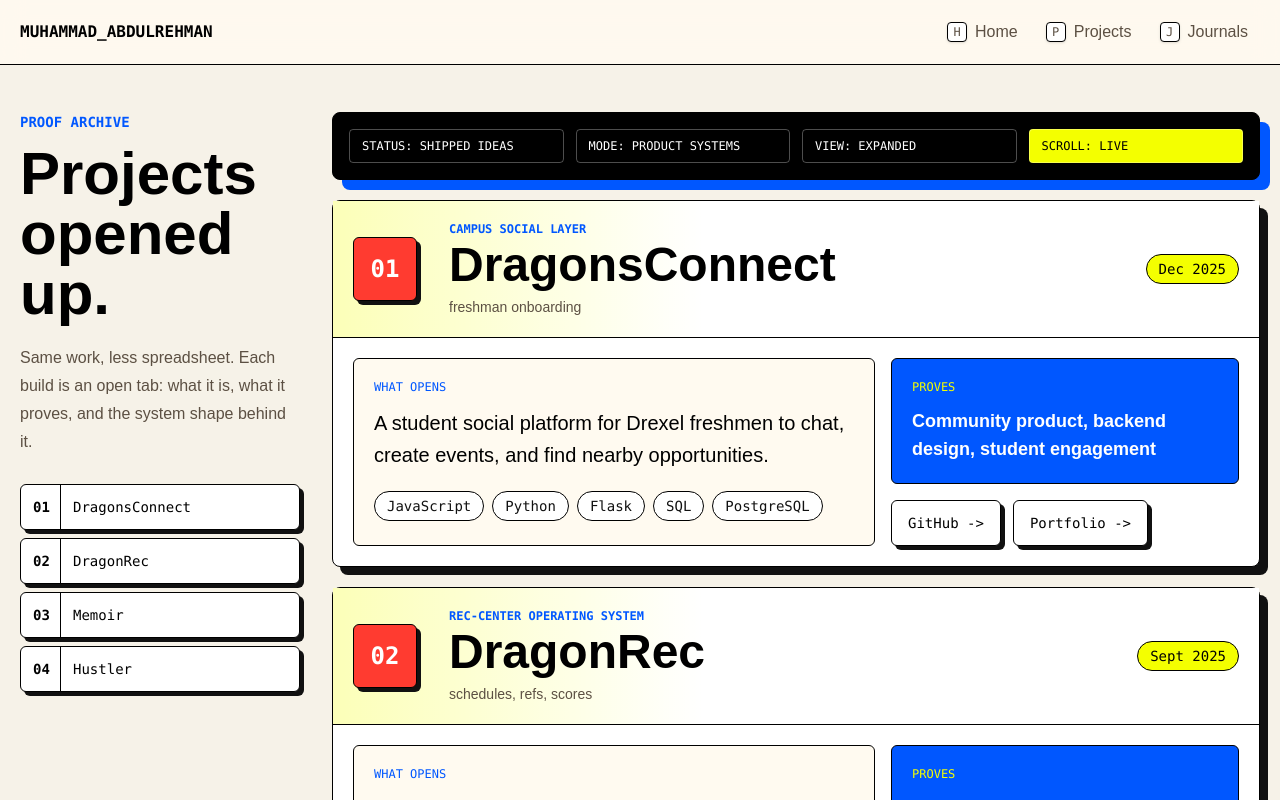
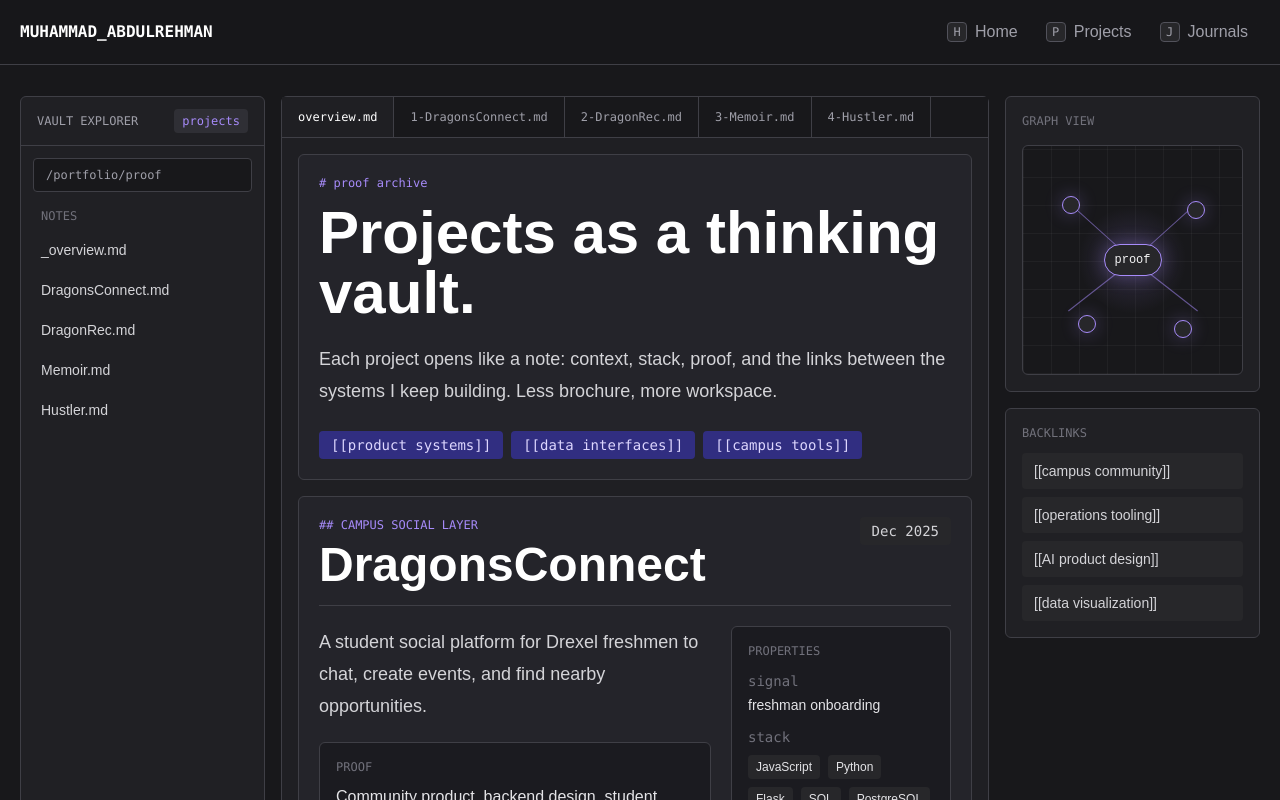
Before and after one commit to mabdulrehman08/notabdul10, a Next.js app: page /projects in a window 1280 px wide. Shown: the top 800 px of the page. Built offline with nearby package versions, Linux system fonts and the light colour scheme.

Commit message:
Make projects page vault-style

```diff
--- a/src/app/globals.css
+++ b/src/app/globals.css
@@ -217,3 +217,101 @@ body {
     linear-gradient(90deg, rgba(244, 255, 0, 0.28), transparent 40%),
     #ffffff;
 }
+
+.project-graph {
+  position: relative;
+  height: 230px;
+  overflow: hidden;
+  border: 1px solid #3f3f46;
+  border-radius: 6px;
+  background:
+    radial-gradient(circle at center, rgba(167, 139, 250, 0.18), transparent 34%),
+    repeating-linear-gradient(90deg, rgba(255, 255, 255, 0.04) 0 1px, transparent 1px 28px),
+    repeating-linear-gradient(0deg, rgba(255, 255, 255, 0.04) 0 1px, transparent 1px 28px),
+    #18181b;
+}
+
+.graph-node {
+  position: absolute;
+  z-index: 2;
+  border: 1px solid #a78bfa;
+  border-radius: 9999px;
+  background: #27272a;
+  box-shadow: 0 0 18px rgba(167, 139, 250, 0.32);
+}
+
+.graph-node:not(.graph-core) {
+  width: 18px;
+  height: 18px;
+  transition:
+    background 180ms ease,
+    transform 180ms ease;
+}
+
+.graph-node:not(.graph-core):hover {
+  background: #a78bfa;
+  transform: scale(1.2);
+}
+
+.graph-core {
+  left: 50%;
+  top: 50%;
+  padding: 6px 10px;
+  color: #f4f4f5;
+  font-family: monospace;
+  font-size: 12px;
+  transform: translate(-50%, -50%);
+}
+
+.graph-node-1 {
+  left: 18%;
+  top: 22%;
+}
+
+.graph-node-2 {
+  right: 17%;
+  top: 24%;
+}
+
+.graph-node-3 {
+  left: 25%;
+  bottom: 18%;
+}
+
+.graph-node-4 {
+  right: 23%;
+  bottom: 16%;
+}
+
+.graph-line {
+  position: absolute;
+  left: 50%;
+  top: 50%;
+  z-index: 1;
+  height: 1px;
+  width: 82px;
+  background: rgba(167, 139, 250, 0.54);
+  transform-origin: left center;
+}
+
+.graph-line-1 {
+  transform: rotate(222deg);
+}
+
+.graph-line-2 {
+  transform: rotate(318deg);
+}
+
+.graph-line-3 {
+  transform: rotate(142deg);
+}
+
+.graph-line-4 {
+  transform: rotate(38deg);
+}
+
+@media (prefers-reduced-motion: reduce) {
+  .graph-node:not(.graph-core) {
+    transition: none;
+  }
+}
--- a/src/app/projects/page.tsx
+++ b/src/app/projects/page.tsx
@@ -3,6 +3,7 @@ import Link from 'next/link';
 const projects = [
   {
     name: 'DragonsConnect',
+    slug: 'dragonsconnect',
     date: 'Dec 2025',
     stack: 'JavaScript, Python, Flask, SQL, PostgreSQL',
     tag: 'campus social layer',
@@ -17,6 +18,7 @@ const projects = [
   },
   {
     name: 'DragonRec',
+    slug: 'dragonrec',
     date: 'Sept 2025',
     stack: 'JavaScript, React, Supabase, API workflows',
     tag: 'rec-center operating system',
@@ -30,6 +32,7 @@ const projects = [
   },
   {
     name: 'Memoir',
+    slug: 'memoir',
     date: 'Oct 2025',
     stack: 'JavaScript, React, Node.js, Supabase, OpenAI',
     tag: 'memory machine',
@@ -40,6 +43,7 @@ const projects = [
   },
   {
     name: 'Hustler',
+    slug: 'hustler',
     date: 'July 2025',
     stack: 'TypeScript, React, D3.js, MongoDB',
     tag: 'income cockpit',
@@ -58,20 +62,20 @@ const links = [
 
 export default function ProjectsPage() {
   return (
-    <main className="min-h-screen bg-[#f6f2e8] text-[#111111]">
-      <nav className="fixed left-0 top-0 z-50 w-full border-b border-black bg-[#fffaf0]/90 backdrop-blur-md">
+    <main className="min-h-screen bg-[#18181b] text-[#f4f4f5]">
+      <nav className="fixed left-0 top-0 z-50 w-full border-b border-[#3f3f46] bg-[#18181b]/92 backdrop-blur-md">
         <div className="mx-auto flex h-16 max-w-7xl items-center justify-between px-5">
-          <Link className="font-mono text-base font-black text-black" href="/">
+          <Link className="font-mono text-base font-black text-white" href="/">
             MUHAMMAD_ABDULREHMAN
           </Link>
           <div className="flex items-center gap-1">
             {links.map((item) => (
               <Link
                 key={item.label}
-                className="group flex items-center gap-2 rounded-md px-3 py-2 text-base font-medium text-[#5c5043] transition-colors hover:bg-[#f4ff00] hover:text-black"
+                className="group flex items-center gap-2 rounded-md px-3 py-2 text-base font-medium text-zinc-400 transition-colors hover:bg-[#27272a] hover:text-white"
                 href={item.href}
               >
-                <span className="hidden h-5 min-w-5 items-center justify-center rounded border border-black bg-white px-1 font-mono text-[12px] text-[#5c5043] shadow-sm group-hover:text-black sm:flex">
+                <span className="hidden h-5 min-w-5 items-center justify-center rounded border border-[#52525b] bg-[#27272a] px-1 font-mono text-[12px] text-zinc-400 group-hover:text-white sm:flex">
                   {item.key}
                 </span>
                 {item.label}
@@ -81,85 +85,118 @@ export default function ProjectsPage() {
         </div>
       </nav>
 
-      <section className="project-wall mx-auto grid max-w-7xl gap-8 px-5 pb-16 pt-28 lg:grid-cols-[280px_1fr]">
-        <aside className="project-side lg:sticky lg:top-24 lg:self-start">
-          <p className="font-mono text-sm font-bold uppercase text-[#0057ff]">proof archive</p>
-          <h1 className="mt-3 text-5xl font-black leading-none text-black md:text-6xl">Projects opened up.</h1>
-          <p className="mt-5 text-base leading-7 text-[#5c5043]">
-            Same work, less spreadsheet. Each build is an open tab: what it is, what it proves, and the system shape
-            behind it.
-          </p>
+      <section className="mx-auto grid max-w-7xl gap-4 px-5 pb-10 pt-24 lg:grid-cols-[245px_1fr_255px]">
+        <aside className="rounded-md border border-[#3f3f46] bg-[#202024]">
+          <div className="flex items-center justify-between border-b border-[#3f3f46] px-4 py-3">
+            <p className="font-mono text-xs uppercase text-zinc-400">vault explorer</p>
+            <span className="rounded bg-[#2f2f35] px-2 py-1 font-mono text-xs text-[#a78bfa]">projects</span>
+          </div>
+          <div className="p-3">
+            <div className="rounded border border-[#3f3f46] bg-[#18181b] px-3 py-2 font-mono text-xs text-zinc-400">
+              /portfolio/proof
+            </div>
+            <div className="mt-3 grid gap-1">
+              <div className="px-2 py-1 font-mono text-xs uppercase text-zinc-500">notes</div>
+              <a className="rounded px-2 py-2 text-sm text-zinc-300 hover:bg-[#2a2a30]" href="#overview">
+                _overview.md
+              </a>
+              {projects.map((project) => (
+                <a
+                  key={project.name}
+                  className="rounded px-2 py-2 text-sm text-zinc-300 hover:bg-[#2a2a30]"
+                  href={`#${project.slug}`}
+                >
+                  {project.name}.md
+                </a>
+              ))}
+            </div>
+          </div>
+        </aside>
 
-          <div className="mt-7 grid gap-2 font-mono text-sm">
+        <div className="min-w-0 rounded-md border border-[#3f3f46] bg-[#1f1f23]">
+          <div className="flex overflow-x-auto border-b border-[#3f3f46] bg-[#18181b]">
+            <a className="border-r border-[#3f3f46] bg-[#1f1f23] px-4 py-3 font-mono text-xs text-white" href="#overview">
+              overview.md
+            </a>
             {projects.map((project, index) => (
               <a
                 key={project.name}
-                className="group grid grid-cols-[2.5rem_1fr] items-center rounded-md border border-black bg-white text-black shadow-[4px_4px_0_#111] transition-transform hover:-translate-y-0.5 hover:bg-[#f4ff00]"
-                href={`#${project.name.toLowerCase()}`}
+                className="border-r border-[#3f3f46] px-4 py-3 font-mono text-xs text-zinc-400 hover:bg-[#27272a] hover:text-white"
+                href={`#${project.slug}`}
               >
-                <span className="border-r border-black px-3 py-3 text-center font-black">
-                  {(index + 1).toString().padStart(2, '0')}
-                </span>
-                <span className="px-3 py-3">{project.name}</span>
+                {index + 1}-{project.name}.md
               </a>
             ))}
           </div>
-        </aside>
 
-        <div className="grid gap-5">
-          <div className="rounded-lg border border-black bg-black p-4 text-white shadow-[10px_10px_0_#0057ff]">
-            <div className="grid gap-3 font-mono text-xs uppercase sm:grid-cols-4">
-              <span className="rounded border border-white/30 px-3 py-2">status: shipped ideas</span>
-              <span className="rounded border border-white/30 px-3 py-2">mode: product systems</span>
-              <span className="rounded border border-white/30 px-3 py-2">view: expanded</span>
-              <span className="rounded border border-white/30 bg-[#f4ff00] px-3 py-2 text-black">scroll: live</span>
+          <div className="project-notes grid gap-4 p-4">
+            <article id="overview" className="rounded-md border border-[#3f3f46] bg-[#24242a] p-5">
+              <p className="font-mono text-xs text-[#a78bfa]"># proof archive</p>
+              <h1 className="mt-3 text-4xl font-black text-white md:text-6xl">Projects as a thinking vault.</h1>
+              <p className="mt-5 max-w-3xl text-lg leading-8 text-zinc-300">
+                Each project opens like a note: context, stack, proof, and the links between the systems I keep
+                building. Less brochure, more workspace.
+              </p>
+              <div className="mt-6 flex flex-wrap gap-2 font-mono text-sm">
+                <span className="rounded bg-[#312e81] px-3 py-1 text-[#ddd6fe]">[[product systems]]</span>
+                <span className="rounded bg-[#312e81] px-3 py-1 text-[#ddd6fe]">[[data interfaces]]</span>
+                <span className="rounded bg-[#312e81] px-3 py-1 text-[#ddd6fe]">[[campus tools]]</span>
+              </div>
+            </article>
+
+            <div className="grid gap-4">
+              {projects.map((project) => (
+                <article
+                  key={project.name}
+                  id={project.slug}
+                  className="rounded-md border border-[#3f3f46] bg-[#24242a] p-5"
+                >
+                  <div className="flex flex-wrap items-start justify-between gap-3 border-b border-[#3f3f46] pb-4">
+                    <div>
+                      <p className="font-mono text-xs uppercase text-[#a78bfa]">## {project.tag}</p>
+                      <h2 className="mt-2 text-3xl font-black text-white md:text-5xl">{project.name}</h2>
+                    </div>
+                    <span className="rounded bg-[#27272a] px-3 py-1 font-mono text-sm text-zinc-300">
+                      {project.date}
+                    </span>
+                  </div>
+
+                  <div className="mt-5 grid gap-5 lg:grid-cols-[1fr_220px]">
+                    <div>
+                      <p className="text-lg leading-8 text-zinc-300">{project.summary}</p>
+                      <div className="mt-5 rounded-md border border-[#3f3f46] bg-[#1b1b20] p-4">
+                        <p className="font-mono text-xs uppercase text-zinc-500">proof</p>
+                        <p className="mt-2 leading-7 text-zinc-200">{project.proof}</p>
                       </div>
                     </div>
 
-          {projects.map((project, index) => (
-            <details
-              key={project.name}
-              id={project.name.toLowerCase()}
-              className="project-dossier group rounded-lg border border-black bg-white shadow-[8px_8px_0_#111]"
-              open
-            >
-              <summary className="grid cursor-pointer gap-4 p-5 sm:grid-cols-[5rem_1fr_auto] sm:items-center">
-                <span className="flex h-16 w-16 items-center justify-center rounded-md border border-black bg-[#ff3b30] font-mono text-2xl font-black text-white shadow-[4px_4px_0_#111]">
-                  {(index + 1).toString().padStart(2, '0')}
-                </span>
+                    <aside className="rounded-md border border-[#3f3f46] bg-[#1b1b20] p-4">
+                      <p className="font-mono text-xs uppercase text-zinc-500">properties</p>
+                      <dl className="mt-3 grid gap-3 text-sm">
                         <div>
-                  <p className="font-mono text-xs font-bold uppercase text-[#0057ff]">{project.tag}</p>
-                  <h2 className="mt-1 text-3xl font-black text-black md:text-5xl">{project.name}</h2>
-                  <p className="mt-2 text-sm text-[#5c5043]">{project.signal}</p>
+                          <dt className="font-mono text-zinc-500">signal</dt>
+                          <dd className="mt-1 text-zinc-200">{project.signal}</dd>
                         </div>
-                <span className="w-fit rounded-full border border-black bg-[#f4ff00] px-3 py-1 font-mono text-sm text-black">
-                  {project.date}
-                </span>
-              </summary>
-
-              <div className="grid gap-4 border-t border-black p-5 lg:grid-cols-[1.2fr_0.8fr]">
-                <div className="rounded-md border border-black bg-[#fffaf0] p-5">
-                  <p className="font-mono text-xs uppercase text-[#0057ff]">what opens</p>
-                  <p className="mt-3 text-xl leading-8 text-black">{project.summary}</p>
-                  <div className="mt-5 flex flex-wrap gap-2">
+                        <div>
+                          <dt className="font-mono text-zinc-500">stack</dt>
+                          <dd className="mt-2 flex flex-wrap gap-2">
                             {project.stack.split(', ').map((tool) => (
-                      <span key={tool} className="rounded-full border border-black bg-white px-3 py-1 font-mono text-sm">
+                              <span key={tool} className="rounded bg-[#27272a] px-2 py-1 text-xs text-zinc-200">
                                 {tool}
                               </span>
                             ))}
+                          </dd>
                         </div>
+                      </dl>
+                    </aside>
                   </div>
 
-                <div className="grid gap-4">
-                  <div className="rounded-md border border-black bg-[#0057ff] p-5 text-white">
-                    <p className="font-mono text-xs uppercase text-[#f4ff00]">proves</p>
-                    <p className="mt-3 text-lg font-semibold leading-7">{project.proof}</p>
-                  </div>
-                  <div className="flex flex-wrap gap-3">
+                  <div className="mt-5 flex flex-wrap items-center gap-3 border-t border-[#3f3f46] pt-4">
+                    <span className="font-mono text-xs uppercase text-zinc-500">outgoing links</span>
                     {project.links.map((link) => (
                       <a
                         key={link.label}
-                        className="rounded-md border border-black bg-white px-4 py-3 font-mono text-sm text-black shadow-[4px_4px_0_#111] transition-transform hover:-translate-y-0.5 hover:bg-[#f4ff00]"
+                        className="rounded-md border border-[#52525b] bg-[#18181b] px-3 py-2 font-mono text-sm text-[#a78bfa] hover:border-[#a78bfa] hover:text-white"
                         href={link.href}
                         target="_blank"
                         rel="noopener noreferrer"
@@ -168,11 +205,50 @@ export default function ProjectsPage() {
                       </a>
                     ))}
                   </div>
+                </article>
+              ))}
             </div>
           </div>
-            </details>
+        </div>
+
+        <aside className="grid gap-4 lg:sticky lg:top-24 lg:self-start">
+          <div className="rounded-md border border-[#3f3f46] bg-[#202024] p-4">
+            <p className="font-mono text-xs uppercase text-zinc-500">graph view</p>
+            <div className="project-graph mt-4">
+              <span className="graph-node graph-core">proof</span>
+              {projects.map((project, index) => (
+                <a
+                  key={project.name}
+                  className={`graph-node graph-node-${index + 1}`}
+                  href={`#${project.slug}`}
+                  aria-label={project.name}
+                />
               ))}
+              <span className="graph-line graph-line-1" />
+              <span className="graph-line graph-line-2" />
+              <span className="graph-line graph-line-3" />
+              <span className="graph-line graph-line-4" />
             </div>
+          </div>
+
+          <div className="rounded-md border border-[#3f3f46] bg-[#202024] p-4">
+            <p className="font-mono text-xs uppercase text-zinc-500">backlinks</p>
+            <div className="mt-3 grid gap-2 text-sm text-zinc-300">
+              <a className="rounded bg-[#27272a] px-3 py-2 hover:text-white" href="#dragonsconnect">
+                [[campus community]]
+              </a>
+              <a className="rounded bg-[#27272a] px-3 py-2 hover:text-white" href="#dragonrec">
+                [[operations tooling]]
+              </a>
+              <a className="rounded bg-[#27272a] px-3 py-2 hover:text-white" href="#memoir">
+                [[AI product design]]
+              </a>
+              <a className="rounded bg-[#27272a] px-3 py-2 hover:text-white" href="#hustler">
+                [[data visualization]]
+              </a>
+            </div>
+          </div>
+        </aside>
       </section>
     </main>
   );
```
Lines whose indentation alone changed are shown as unchanged.
